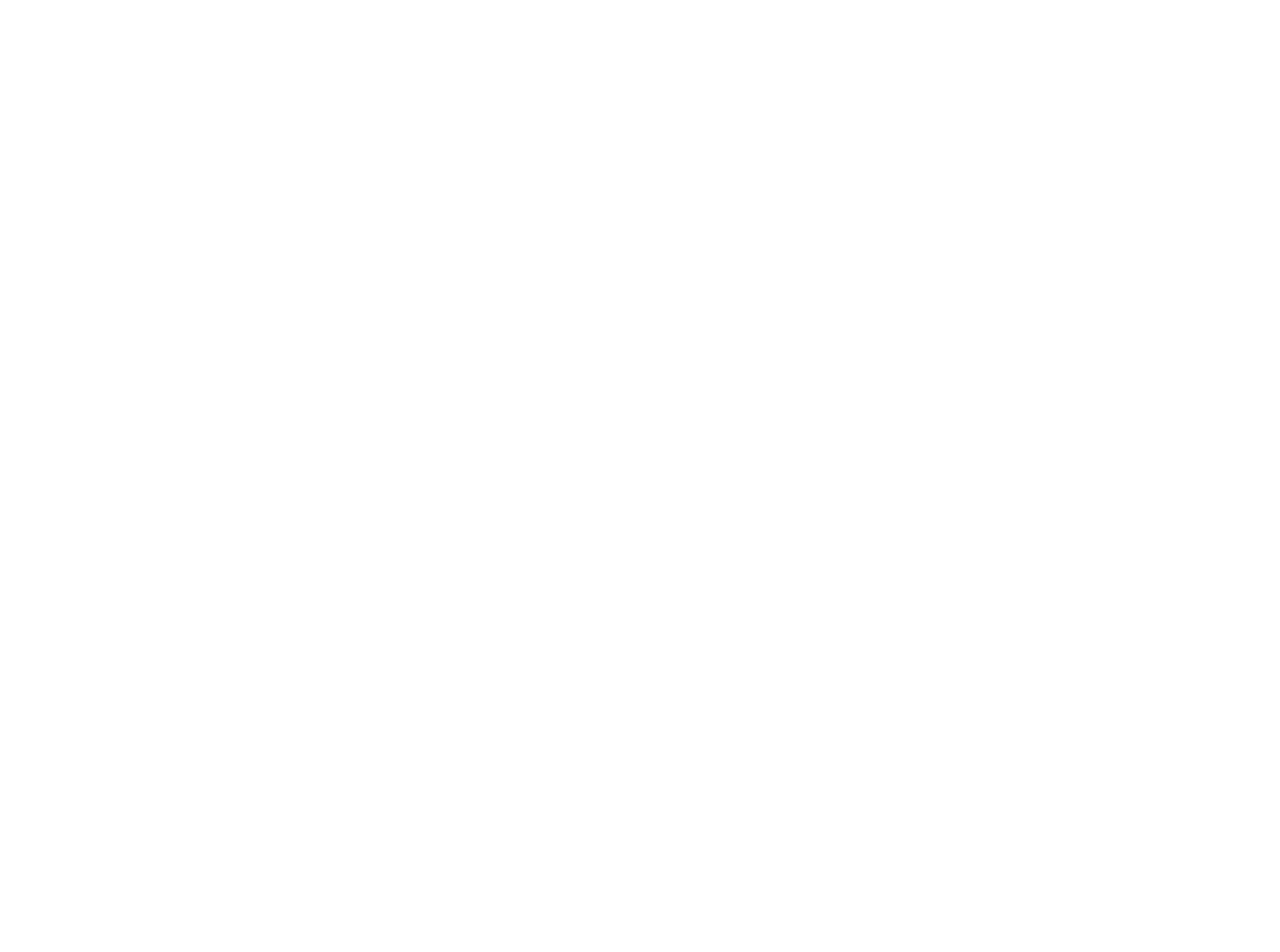
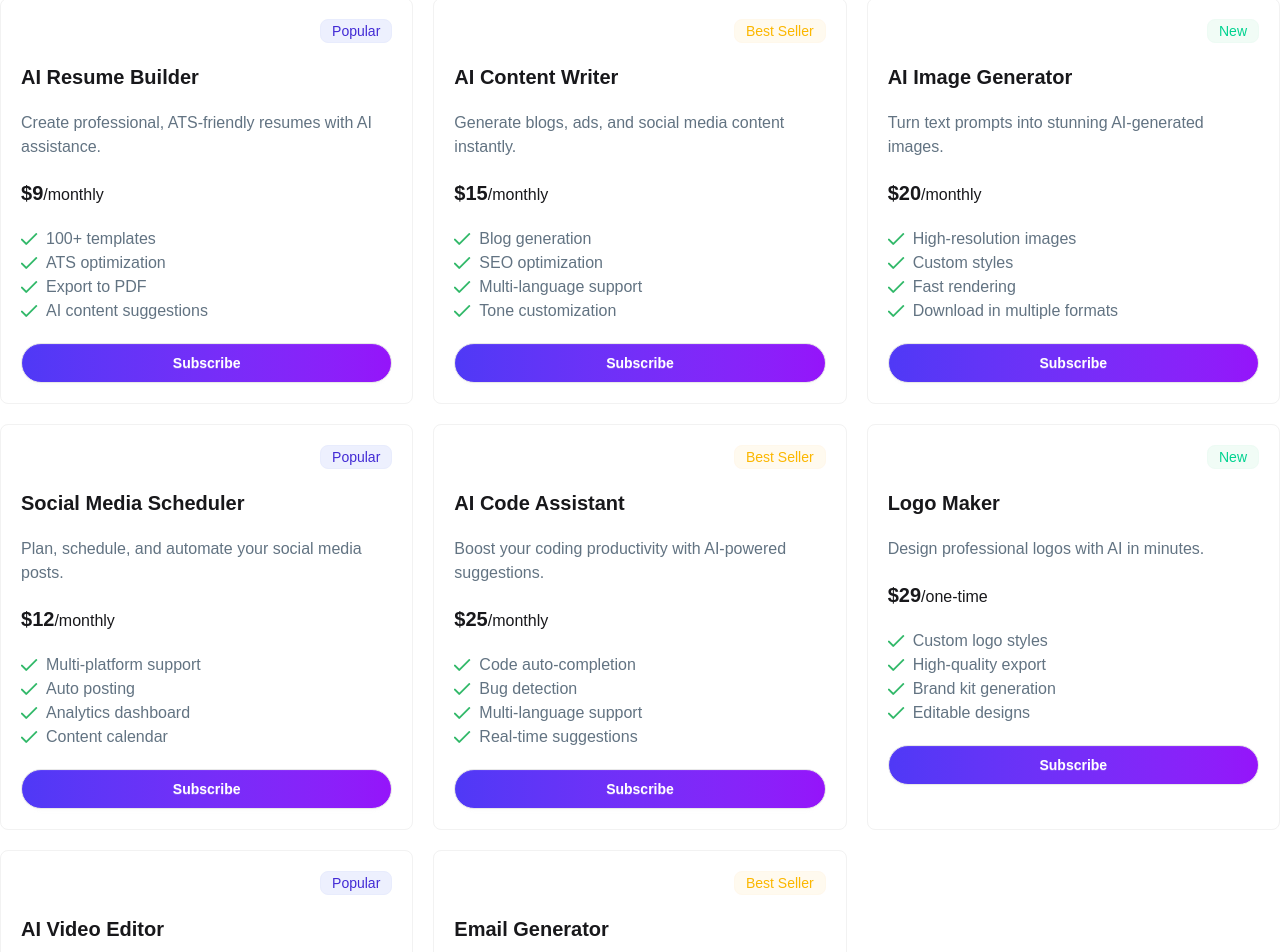
Before and after one commit to fahadbinferdous/A06, a React (Vite) app: page / in a window 1280 px wide. Shown: the part 242-1194 px from the top of the page. Before the commit the page ends 800 px from the top, so only its background shows below. Built offline with nearby package versions, Linux system fonts and the light colour scheme.

Commit message:
premium tools section dybamic cards completed

```diff
--- /dev/null
+++ b/public/chatgpt.json
@@ -0,0 +1,130 @@
+[
+  {
+    "id": 1,
+    "name": "AI Resume Builder",
+    "description": "Create professional, ATS-friendly resumes with AI assistance.",
+    "price": 9,
+    "period": "monthly",
+    "tag": "Popular",
+    "tagType": "popular",
+    "features": [
+      "100+ templates",
+      "ATS optimization",
+      "Export to PDF",
+      "AI content suggestions"
+    ],
+    "icon": "FileText"
+  },
+  {
+    "id": 2,
+    "name": "AI Content Writer",
+    "description": "Generate blogs, ads, and social media content instantly.",
+    "price": 15,
+    "period": "monthly",
+    "tag": "Best Seller",
+    "tagType": "best-seller",
+    "features": [
+      "Blog generation",
+      "SEO optimization",
+      "Multi-language support",
+      "Tone customization"
+    ],
+    "icon": "PenTool"
+  },
+  {
+    "id": 3,
+    "name": "AI Image Generator",
+    "description": "Turn text prompts into stunning AI-generated images.",
+    "price": 20,
+    "period": "monthly",
+    "tag": "New",
+    "tagType": "new",
+    "features": [
+      "High-resolution images",
+      "Custom styles",
+      "Fast rendering",
+      "Download in multiple formats"
+    ],
+    "icon": "Image"
+  },
+  {
+    "id": 4,
+    "name": "Social Media Scheduler",
+    "description": "Plan, schedule, and automate your social media posts.",
+    "price": 12,
+    "period": "monthly",
+    "tag": "Popular",
+    "tagType": "popular",
+    "features": [
+      "Multi-platform support",
+      "Auto posting",
+      "Analytics dashboard",
+      "Content calendar"
+    ],
+    "icon": "Calendar"
+  },
+  {
+    "id": 5,
+    "name": "AI Code Assistant",
+    "description": "Boost your coding productivity with AI-powered suggestions.",
+    "price": 25,
+    "period": "monthly",
+    "tag": "Best Seller",
+    "tagType": "best-seller",
+    "features": [
+      "Code auto-completion",
+      "Bug detection",
+      "Multi-language support",
+      "Real-time suggestions"
+    ],
+    "icon": "Code"
+  },
+  {
+    "id": 6,
+    "name": "Logo Maker",
+    "description": "Design professional logos with AI in minutes.",
+    "price": 29,
+    "period": "one-time",
+    "tag": "New",
+    "tagType": "new",
+    "features": [
+      "Custom logo styles",
+      "High-quality export",
+      "Brand kit generation",
+      "Editable designs"
+    ],
+    "icon": "Feather"
+  },
+  {
+    "id": 7,
+    "name": "AI Video Editor",
+    "description": "Edit and enhance videos automatically using AI tools.",
+    "price": 30,
+    "period": "monthly",
+    "tag": "Popular",
+    "tagType": "popular",
+    "features": [
+      "Auto editing",
+      "Subtitle generation",
+      "Transitions & effects",
+      "HD export"
+    ],
+    "icon": "Video"
+  },
+  {
+    "id": 8,
+    "name": "Email Generator",
+    "description": "Write professional emails in seconds with AI.",
+    "price": 8,
+    "period": "monthly",
+    "tag": "Best Seller",
+    "tagType": "best-seller",
+    "features": [
+      "Smart templates",
+      "Tone adjustment",
+      "Grammar correction",
+      "Quick copy & send"
+    ],
+    "icon": "Mail"
+  }
+]
--- a/src/App.jsx
+++ b/src/App.jsx
@@ -1,5 +1,16 @@
+import { Suspense } from 'react'
 import './App.css'
 import Navbar from './components/Navbar'
+import ToolsDetails from './components/ToolsDetails'
+
+const getChatgptJson =async()=>{
+    const res=await fetch("/chatgpt.json")
+    return res.json()
+}
+
+const chatgptPromise=getChatgptJson()
+
+
 
 function App() {
 
@@ -7,6 +18,10 @@
   return (
     <>
       <Navbar/>
+      <Suspense>
+        <ToolsDetails chatgptPromise={chatgptPromise}/>
+      </Suspense>
+
     </>
   )
 }
--- /dev/null
+++ b/src/components/ToolsDetails.jsx
@@ -0,0 +1,44 @@
+import React, { use } from 'react';
+
+const ToolsDetails = ({chatgptPromise}) => {
+    const toolsData=use(chatgptPromise)
+    const tagStyles = {
+            popular: "badge badge-primary",
+            new: "badge badge-success",
+            "best-seller": "badge badge-warning",
+        };
+    return (
+        <div className='container mx-auto flex flex-col items-center justify-center space-y-5'>
+            <h2 className='text-5xl font-bold '>Premium Digital Tools</h2>
+            <p className='text-[#627382]'>Choose from our curated collection of premium digital products designed to boost your productivity and creativity.</p>
+            <div className='inline-block items-center justify-center border-2 border-[#F6F6F6] rounded-full'>
+                <button className='btn bg-linear-to-r from-[#4F39F6] to-[#9514FA] text-white rounded-full'>Products</button>
+                <button className='rounded-full'>Cart(0)</button>
+            </div>
+            <div className='grid grid-cols-3 gap-5'>
+                {toolsData.map(tool=>
+                    <div key={tool.id} className='border border-[#F2F2F2] rounded-lg p-5 space-y-5'>
+                        <div className="flex justify-end">
+                            <p className={`${tagStyles[tool.tagType] || "badge"} badge-soft`}>
+                                {tool.tag}
+                            </p>
+                        </div>
+                        <h4 className='text-xl font-bold '>{tool.name}</h4>
+                        <p className='text-[#627382]'>{tool.description}</p>
+                        <p><span className='text-xl font-bold'>${tool.price}</span>/{tool.period}</p>
+                        <ol className='text-[#627382]'>{tool.features.map((feature,index)=>
+                                <li key={index} className='flex gap-2'>
+                                    <img src="../../src/assets/tic mark.png" alt="" className='object-contain' />
+                                    {feature}
+                                </li>
+                            )}
+                        </ol>
+                        <button className='btn bg-linear-to-r from-[#4F39F6] to-[#9514FA] text-white w-full rounded-full'>Subscribe</button>
+                    </div>)}
+            </div>
+        </div>
+
+    );
+};
+
+export default ToolsDetails;
```
Also changed, not shown: src/assets/tic mark.png (added).
